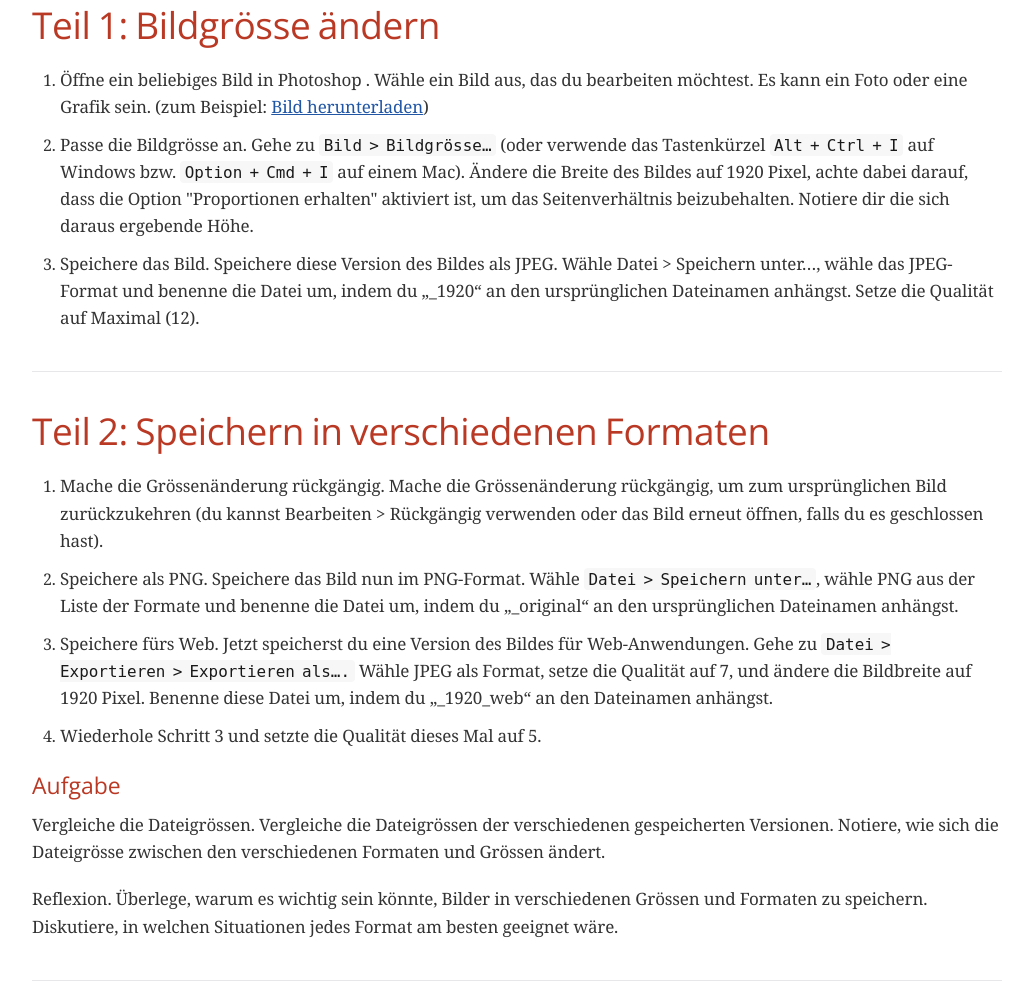
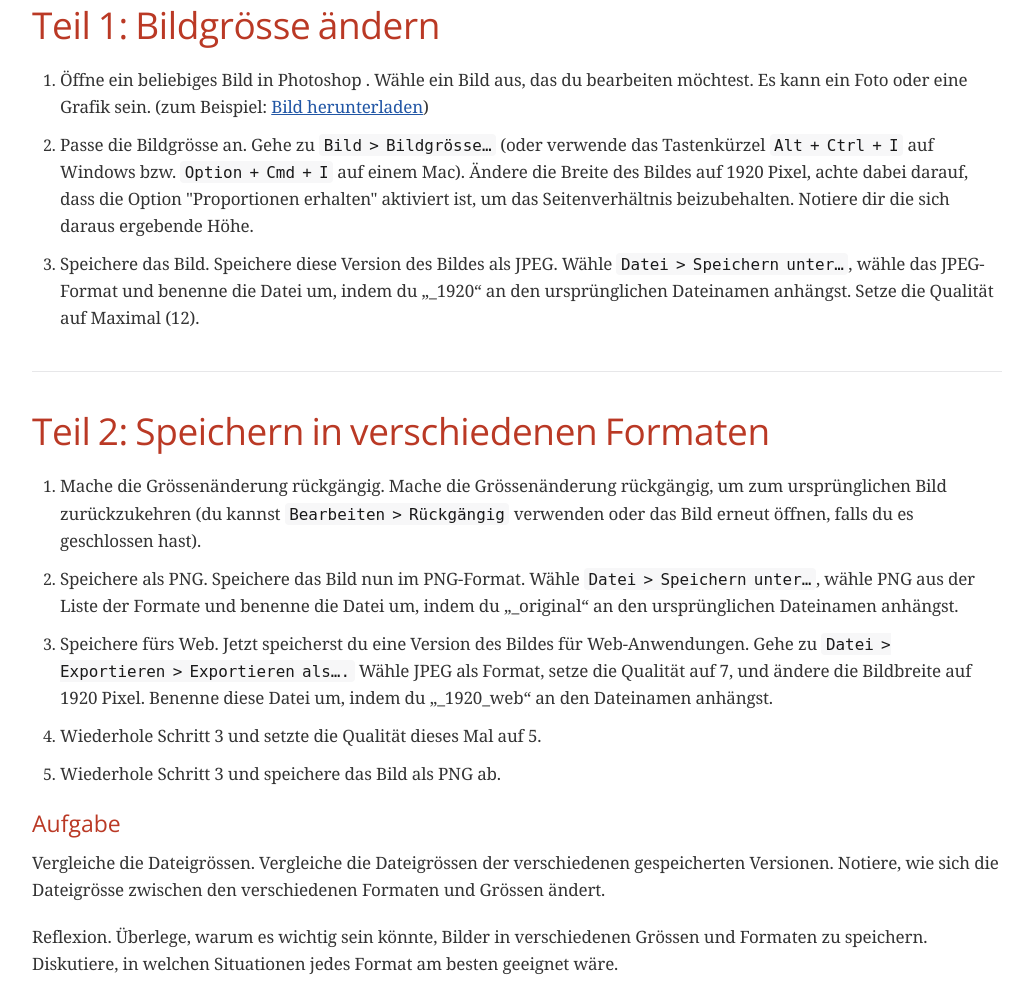
Before and after one commit to clatsch/ImageSizes_FileFormats_CanvasAdjustment, a plain HTML site: page index.html in a window 1280 px wide. Shown: the part 698-1679 px from the top of the page, without its empty margins (123-1156 px from the left). Drawn offline with nearby package versions, Linux system fonts and the light colour scheme; a web font is replaced by a local one.

Commit message:
Toggle Mono fixed

```diff
--- a/index.html
+++ b/index.html
@@ -601,7 +601,7 @@ body.book #toc,body.book #preamble,body.book h1.sect0,body.book .sect1>h2{page-b
 <p>Passe die Bildgrösse an. Gehe zu <code>Bild &gt; Bildgrösse&#8230;&#8203;</code> (oder verwende das Tastenkürzel <code>Alt + Ctrl + I</code> auf Windows bzw. <code>Option + Cmd + I</code> auf einem Mac). Ändere die Breite des Bildes auf 1920 Pixel, achte dabei darauf, dass die Option "Proportionen erhalten" aktiviert ist, um das Seitenverhältnis beizubehalten. Notiere dir die sich daraus ergebende Höhe.</p>
 </li>
 <li>
-<p>Speichere das Bild. Speichere diese Version des Bildes als JPEG. Wähle Datei &gt; Speichern unter&#8230;&#8203;, wähle das JPEG-Format und benenne die Datei um, indem du „_1920“ an den ursprünglichen Dateinamen anhängst. Setze die Qualität auf Maximal (12).</p>
+<p>Speichere das Bild. Speichere diese Version des Bildes als JPEG. Wähle <code>Datei &gt; Speichern unter&#8230;&#8203;</code>, wähle das JPEG-Format und benenne die Datei um, indem du „_1920“ an den ursprünglichen Dateinamen anhängst. Setze die Qualität auf Maximal (12).</p>
 </li>
 </ol>
 </div>
@@ -613,7 +613,7 @@ body.book #toc,body.book #preamble,body.book h1.sect0,body.book .sect1>h2{page-b
 <div class="olist arabic">
 <ol class="arabic">
 <li>
-<p>Mache die Grössenänderung rückgängig. Mache die Grössenänderung rückgängig, um zum ursprünglichen Bild zurückzukehren (du kannst Bearbeiten &gt; Rückgängig verwenden oder das Bild erneut öffnen, falls du es geschlossen hast).</p>
+<p>Mache die Grössenänderung rückgängig. Mache die Grössenänderung rückgängig, um zum ursprünglichen Bild zurückzukehren (du kannst <code>Bearbeiten &gt; Rückgängig</code> verwenden oder das Bild erneut öffnen, falls du es geschlossen hast).</p>
 </li>
 <li>
 <p>Speichere als PNG. Speichere das Bild nun im PNG-Format. Wähle <code>Datei &gt; Speichern unter&#8230;&#8203;</code>, wähle PNG aus der Liste der Formate und benenne die Datei um, indem du „_original“ an den ursprünglichen Dateinamen anhängst.</p>
@@ -623,6 +623,9 @@ body.book #toc,body.book #preamble,body.book h1.sect0,body.book .sect1>h2{page-b
 </li>
 <li>
 <p>Wiederhole Schritt 3 und setzte die Qualität dieses Mal auf 5.</p>
+</li>
+<li>
+<p>Wiederhole Schritt 3 und speichere das Bild als PNG ab.</p>
 </li>
 </ol>
 </div>
@@ -795,7 +798,7 @@ body.book #toc,body.book #preamble,body.book h1.sect0,body.book .sect1>h2{page-b
 </div>
 <div id="footer">
 <div id="footer-text">
-Last updated 2024-02-19 16:17:38 +0100
+Last updated 2024-02-19 16:42:25 +0100
 </div>
 </div>
 <script>
```
Also changed, not shown: 1 other file.
